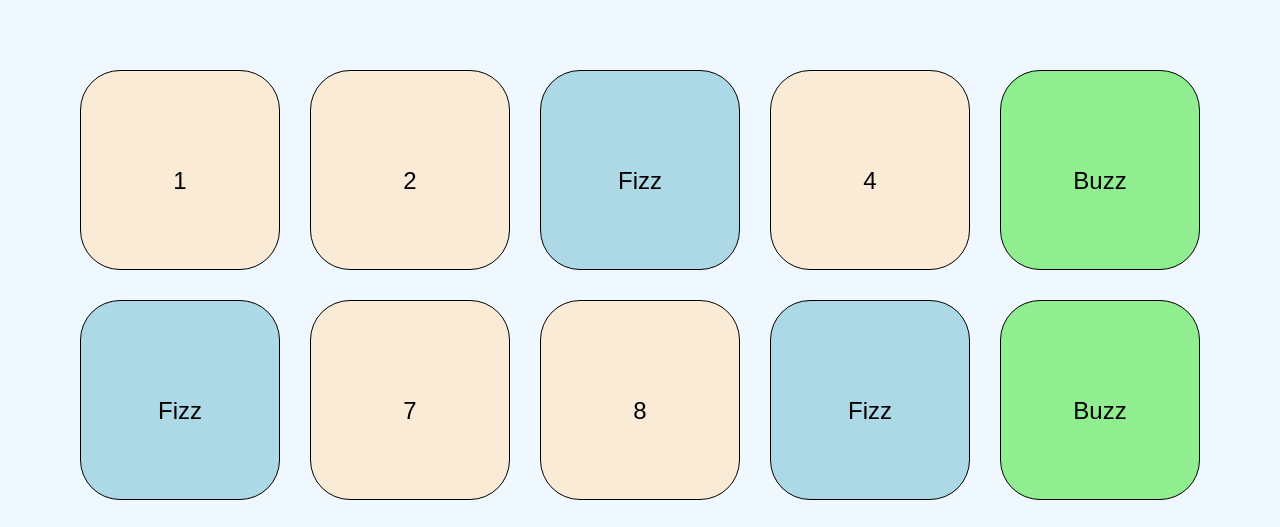
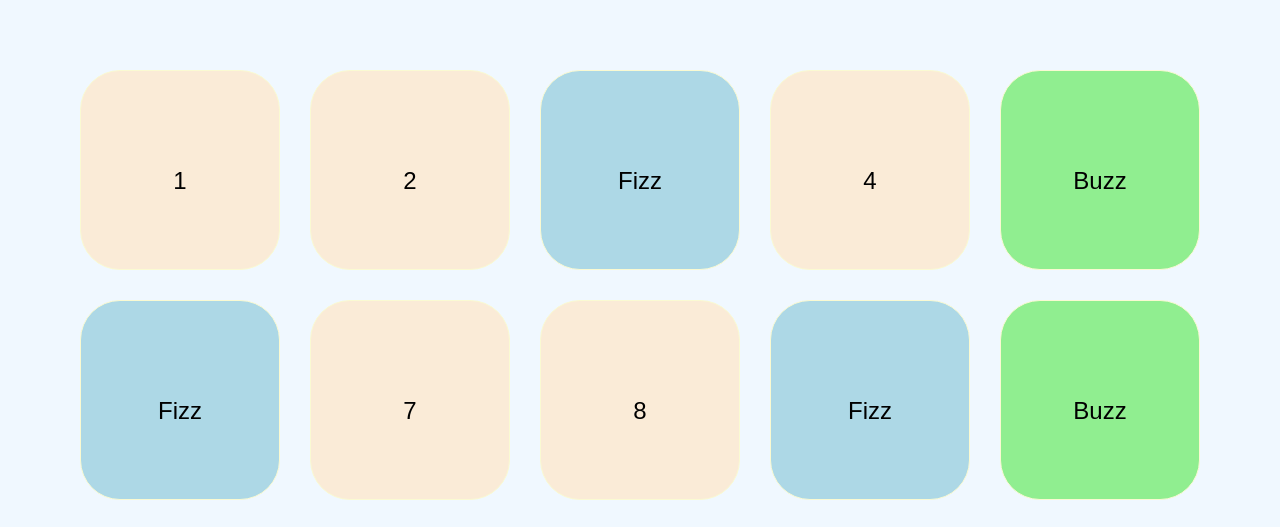
Before and after one commit to journeejerome/FizzBuzz, a plain HTML site: page index.html in a window 1280 px wide. Shown: the part 145-672 px from the top of the page. Drawn offline with Linux system fonts and the light colour scheme.

Commit message:
Fixed Color

```diff
--- a/style.css
+++ b/style.css
@@ -19,7 +19,7 @@ h1{
     gap: 30px;
 }
 #content > div{
-    border: 1px solid black;
+    border: 1px solid lightgoldenrodyellow;
     padding: 10px;
     box-sizing: border-box;
     text-align: center;
```
